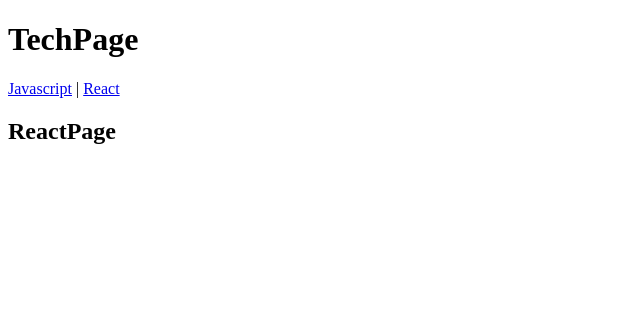
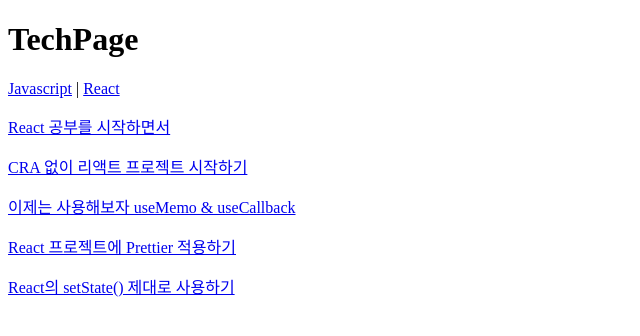
Before and after one commit to chaeeunj/zero-react-practice2, a React (Create React App) app in the folder my-app/: page /tech/react in a window 1280 px wide. Shown: the top 336 px of the page, without its empty margins (0-640 px from the left). Built offline with nearby package versions, Linux system fonts and the light colour scheme.

Commit message:
Url Parameter 사용

```diff
--- a/my-app/src/App.js
+++ b/my-app/src/App.js
@@ -4,6 +4,7 @@
 import BlogPage from './components/BlogPage';
 import JavascriptPage from './components/JavascriptPage';
 import ReactPage from './components/ReactPage';
+import ReactDocPage from './components/ReactDocPage';
 
 function App() {
   return (
@@ -13,6 +14,7 @@
         <Route path={'/tech'} element={<TechPage />}>
           <Route path="javascript" element={<JavascriptPage />}></Route>
           <Route path="react" element={<ReactPage />}></Route>
+          <Route path="react/:docId" element={<ReactDocPage />}></Route>
         </Route>
         <Route path={'/blog'} element={<BlogPage />}></Route>
       </Routes>
--- /dev/null
+++ b/my-app/src/components/ReactDocPage.js
@@ -0,0 +1,8 @@
+import React from 'react';
+import { useParams } from 'react-router-dom';
+
+export default function ReactDocPage() {
+  const params = useParams();
+
+  return <div>ReactDocPage ##{params.docId}</div>;
+}
--- a/my-app/src/components/ReactPage.js
+++ b/my-app/src/components/ReactPage.js
@@ -1,9 +1,48 @@
 import React from 'react';
+import { Link, Outlet } from 'react-router-dom';
 
 export default function ReactPage() {
+  // api call -> react에 해당하는 글의 목록을 응답 받음.
+
+  const docs = [
+    {
+      id: 1,
+      title: 'React 공부를 시작하면서',
+      date: '05/01/2021',
+    },
+    {
+      id: 2,
+      title: 'CRA 없이 리액트 프로젝트 시작하기',
+      date: '12/01/2021',
+    },
+    {
+      id: 3,
+      title: '이제는 사용해보자 useMemo & useCallback',
+      date: '31/01/2021',
+    },
+    {
+      id: 4,
+      title: 'React 프로젝트에 Prettier 적용하기',
+      date: '15/02/2021',
+    },
+    {
+      id: 5,
+      title: 'React의 setState() 제대로 사용하기',
+      date: '28/02/2021',
+    },
+  ];
+
   return (
     <div>
-      <h2>ReactPage</h2>
+      {docs.map((doc) => (
+        <Link
+          to={`${doc.id}`}
+          key={doc.id}
+          style={{ display: 'block', margin: '1rem 0' }}>
+          {doc.title}
+        </Link>
+      ))}
+      {/* <Outlet /> */}
     </div>
   );
 }
```
